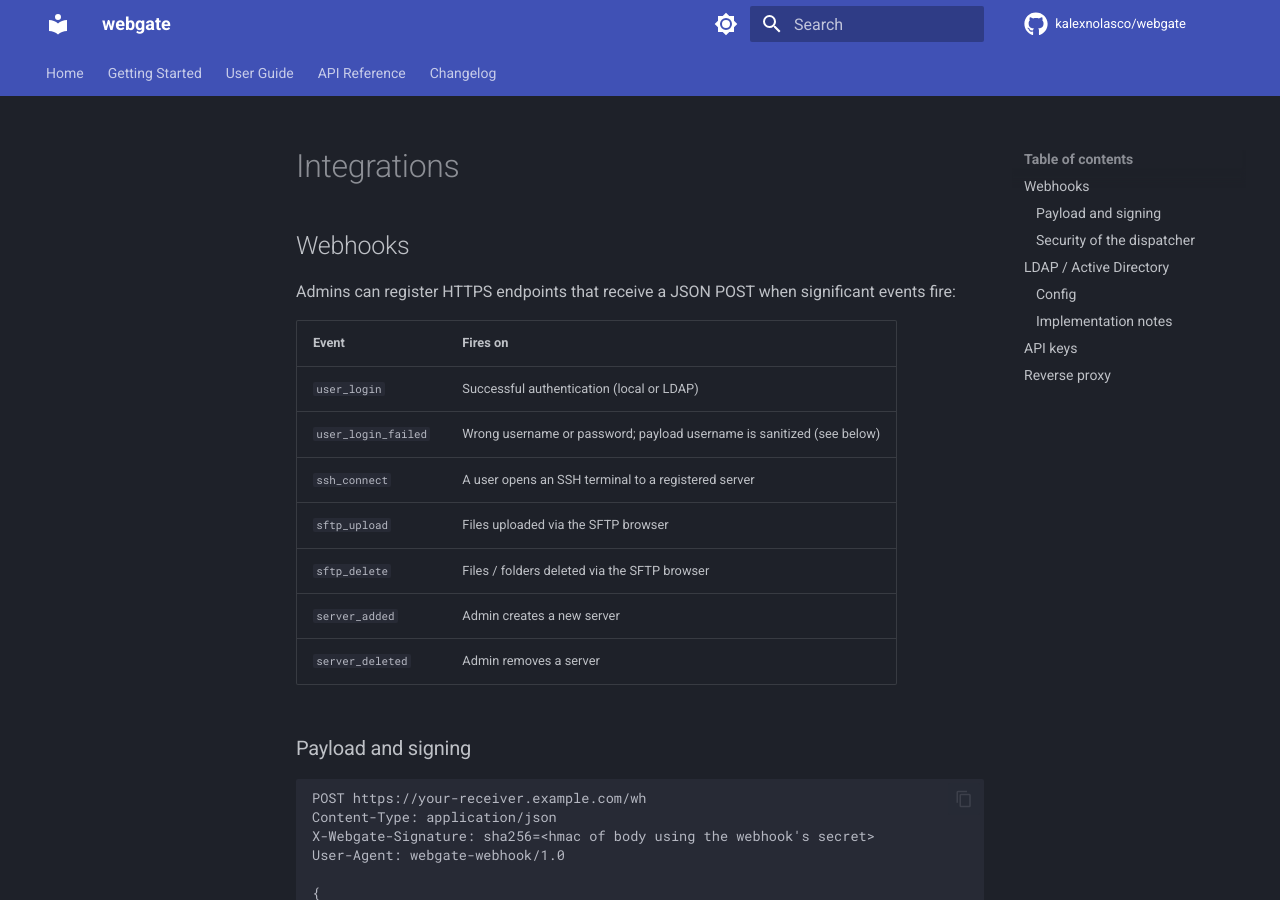
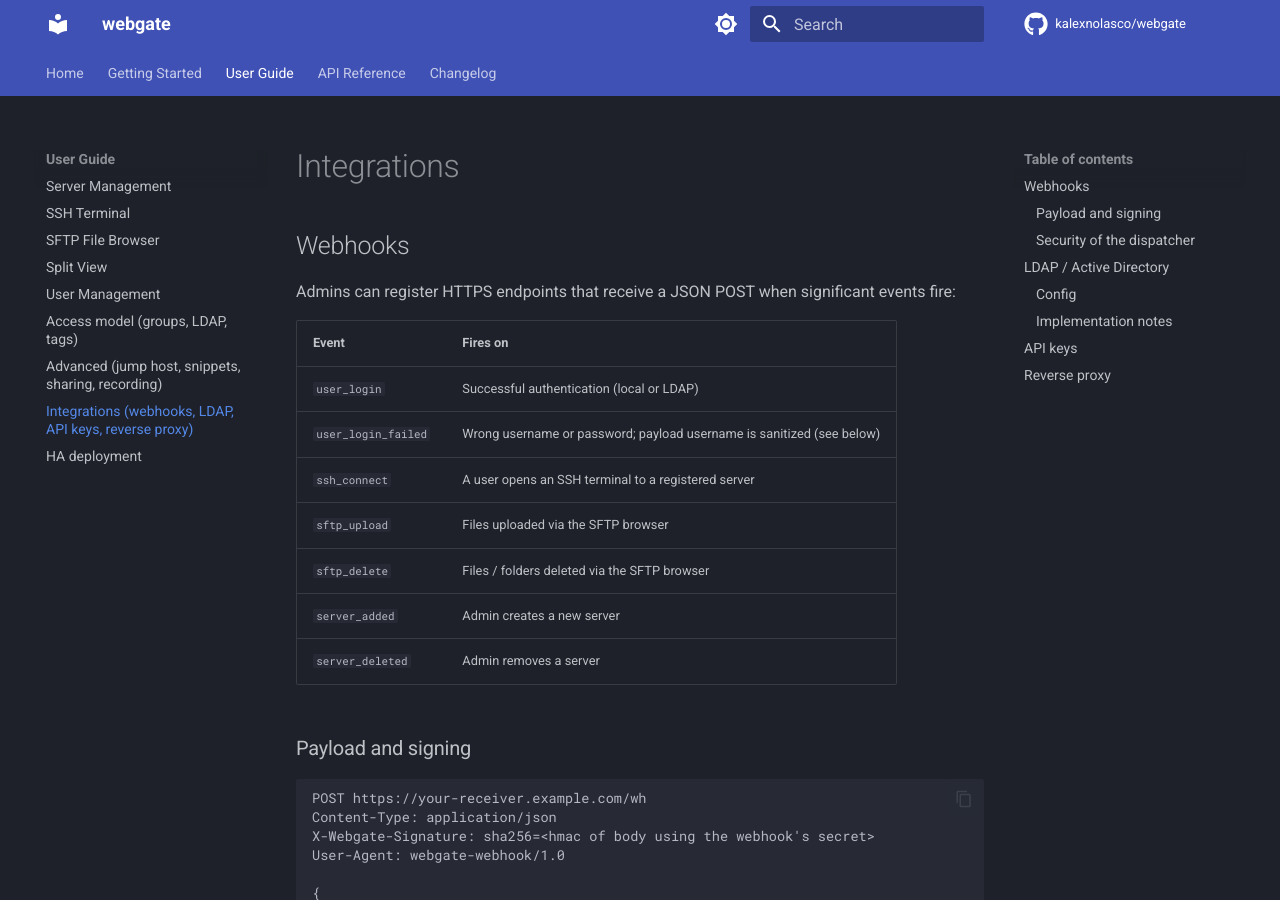
Before and after one commit to kalexnolasco/webgate, an MkDocs documentation site: the page built from docs/guide/integrations.md, in a window 1280 px wide and 900 px high. Built offline with MkDocs 1.6.1 and Material for MkDocs 9.7.7, drawn with Linux system fonts in a browser that asks for light colours; comment, search, counter and statistics services are not loaded.

Commit message:
docs: register new guide pages in mkdocs nav + refreshed site_description

```diff
--- a/mkdocs.yml
+++ b/mkdocs.yml
@@ -1,5 +1,5 @@
 site_name: webgate
-site_description: Self-hosted SSH terminal & SFTP file browser
+site_description: Self-hosted web gateway for remote server management — SSH terminal, SFTP, jump hosts, shared sessions, session recording, LDAP, webhooks, HA.
 site_url: https://kalexnolasco.github.io/webgate/
 repo_url: https://github.com/kalexnolasco/webgate
 repo_name: kalexnolasco/webgate
@@ -37,12 +37,17 @@ nav:
   - Getting Started:
     - Installation: getting-started/installation.md
     - Quick Start: getting-started/quickstart.md
+    - Local playground: LOCAL_TESTING.md
   - User Guide:
     - Server Management: guide/servers.md
     - SSH Terminal: guide/terminal.md
     - SFTP File Browser: guide/files.md
+    - Split View: guide/split.md
     - User Management: guide/users.md
-    - Split View: guide/split.md
+    - Access model (groups, LDAP, tags): guide/access-control.md
+    - Advanced (jump host, snippets, sharing, recording): guide/advanced.md
+    - Integrations (webhooks, LDAP, API keys, reverse proxy): guide/integrations.md
+    - HA deployment: guide/ha.md
   - API Reference:
     - Authentication: api/auth.md
     - Servers: api/servers.md
```
